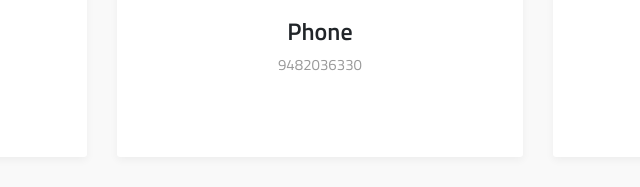
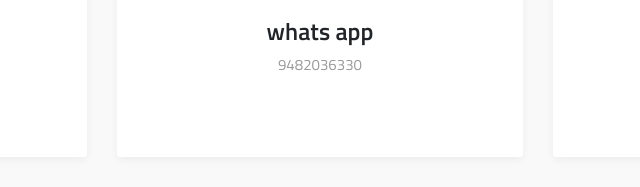
Before and after one commit to InspireSoftwareDevelopers/Dharani.github.io, a plain HTML site: page contact.html in a window 1280 px wide. Shown: the part 564-751 px from the top of the page, 320-960 px from the left. Drawn offline with Linux system fonts and the light colour scheme; some packages are replaced by stand-ins of ours; files whose address does not match are found by name.

Commit message:
Whats app changes

```diff
--- a/contact.html
+++ b/contact.html
@@ -169,7 +169,7 @@ Fixed Navigation
 				<div class="col-12 col-md-4">
 					<div class="phone-block contact-meta-block">
 						<i class="tf-ion-ios-telephone"></i>
-						<h4>Phone</h4>
+						<h4>whats app</h4>
 						<p>
 						 9482036330 <br>
 							</p>
```
